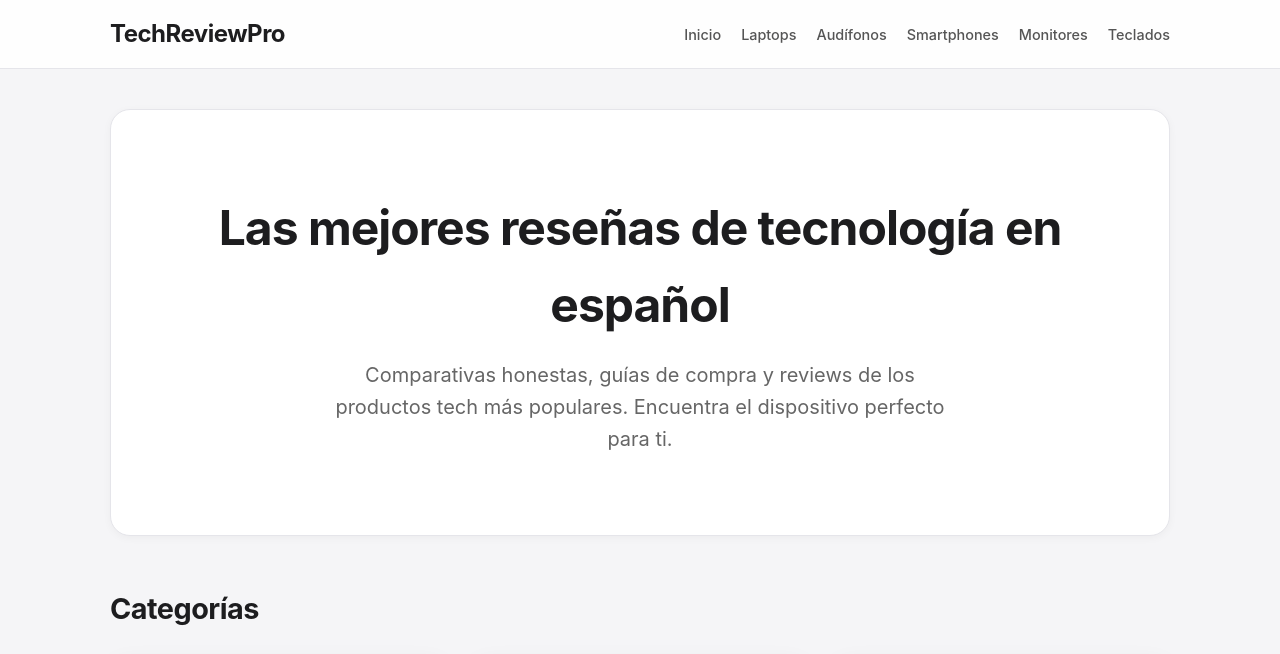
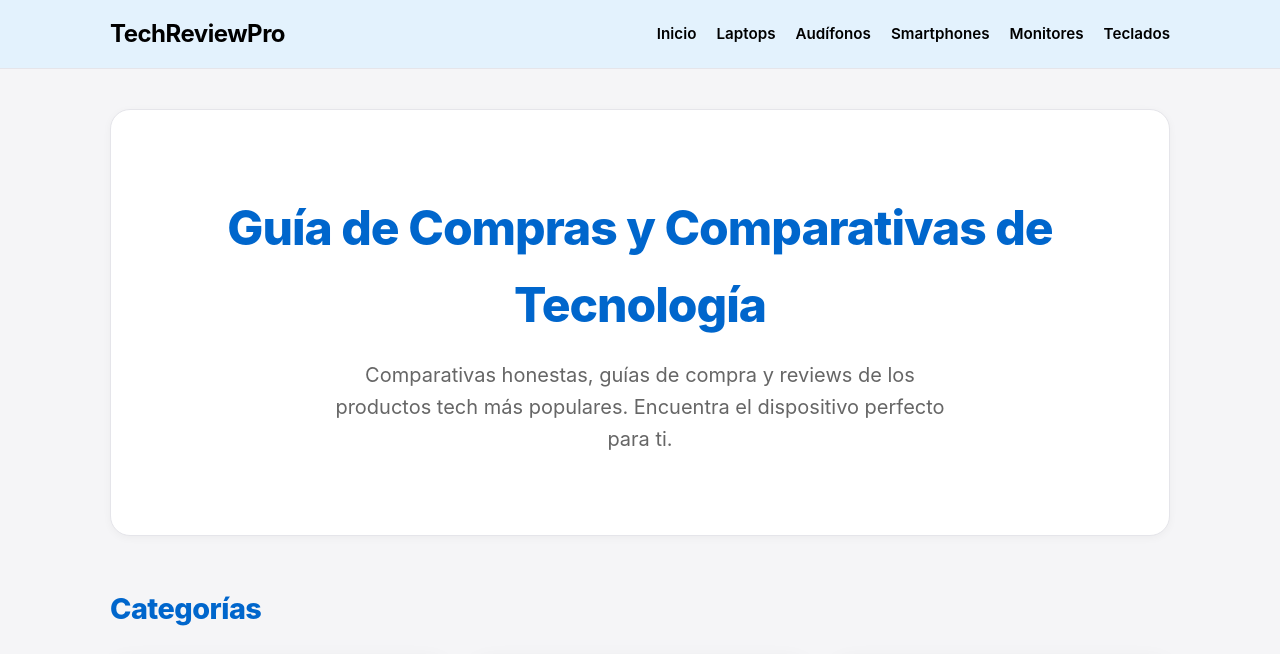
Before and after one commit to JPLG2002/tech-review-biz, a website: page public/index.html in a window 1280 px wide. Shown: the top 654 px of the page. Drawn offline with Linux system fonts and the light colour scheme.

Commit message:
UI: Ajustes de colores y titulos solicitados

```diff
--- a/public/css/style.css
+++ b/public/css/style.css
@@ -31,7 +31,7 @@ body {
 
 /* HEADER */
 .header {
-  background: rgba(255, 255, 255, 0.85);
+  background: #e3f2fd; /* Fondo azul claro */
   backdrop-filter: blur(12px);
   -webkit-backdrop-filter: blur(12px);
   border-bottom: 1px solid var(--border-color);
@@ -50,7 +50,7 @@ body {
 .logo {
   font-size: 1.5rem;
   font-weight: 700;
-  color: var(--text-heading);
+  color: #000000; /* Texto negro */
   text-decoration: none;
   letter-spacing: -0.5px;
 }
@@ -58,10 +58,10 @@ body {
 .nav { display: flex; gap: 20px; flex-wrap: wrap; }
 
 .nav a {
-  color: #555;
+  color: #000000; /* Texto negro */
   text-decoration: none;
-  font-size: 0.9rem;
-  font-weight: 500;
+  font-size: 0.95rem;
+  font-weight: 600;
   transition: color 0.2s;
 }
 
@@ -83,10 +83,10 @@ body {
 
 .hero h1 {
   font-size: 3rem;
-  font-weight: 700;
+  font-weight: 800;
   letter-spacing: -1px;
   margin-bottom: 15px;
-  color: var(--text-heading);
+  color: var(--accent-color); /* Letras azules */
 }
 
 .hero p {
@@ -99,9 +99,9 @@ body {
 /* HEADINGS */
 h2 {
   font-size: 1.8rem;
-  font-weight: 700;
+  font-weight: 800;
   margin-bottom: 25px;
-  color: var(--text-heading);
+  color: var(--accent-color); /* Letras azules */
   letter-spacing: -0.5px;
 }
 
--- a/public/index.html
+++ b/public/index.html
@@ -42,7 +42,7 @@ window.va = window.va || function () { (window.vaq = window.vaq || []).push(argu
 
 <main class="main container">
 <section class="hero">
-  <h1>Las mejores reseñas de tecnología en español</h1>
+  <h1>Guía de Compras y Comparativas de Tecnología</h1>
   <p>Comparativas honestas, guías de compra y reviews de los productos tech más populares. Encuentra el dispositivo perfecto para ti.</p>
 </section>
 
```
Also changed, not shown: templates/index.html (+1 -1 lines).
